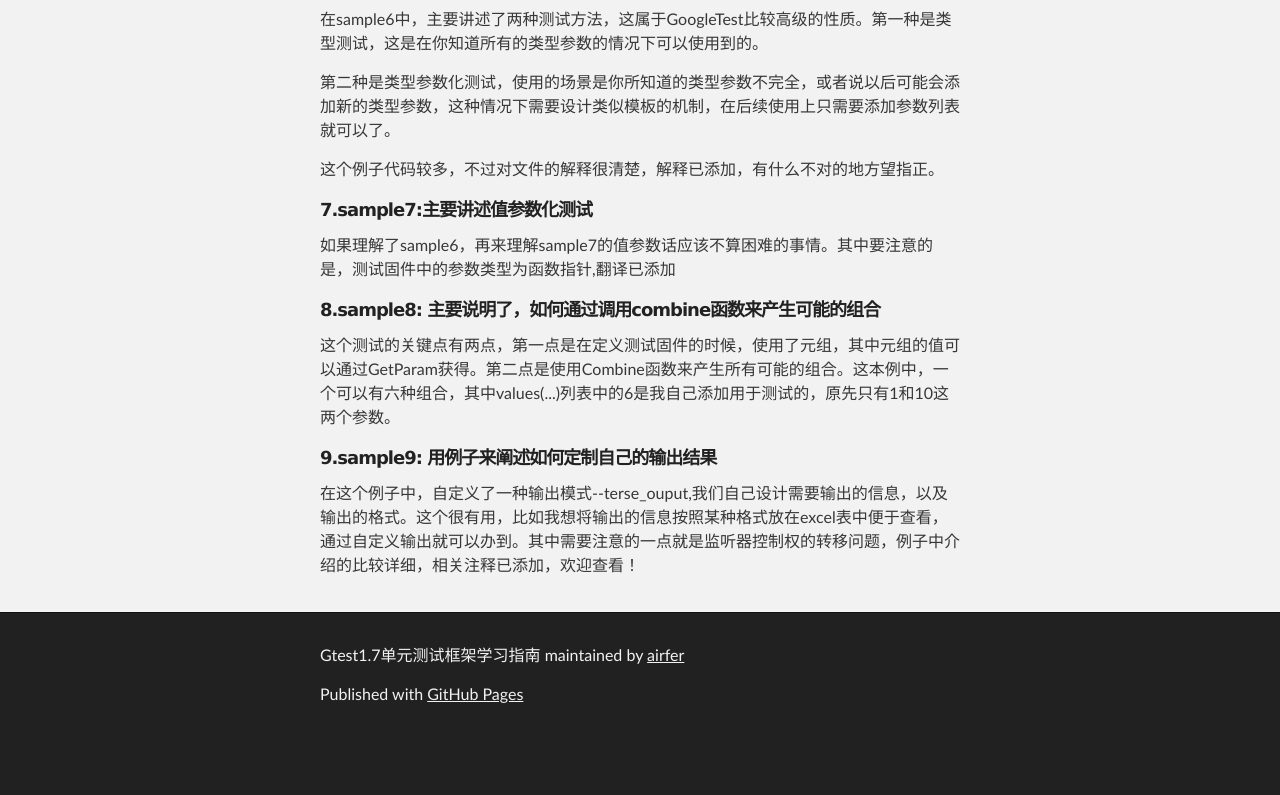
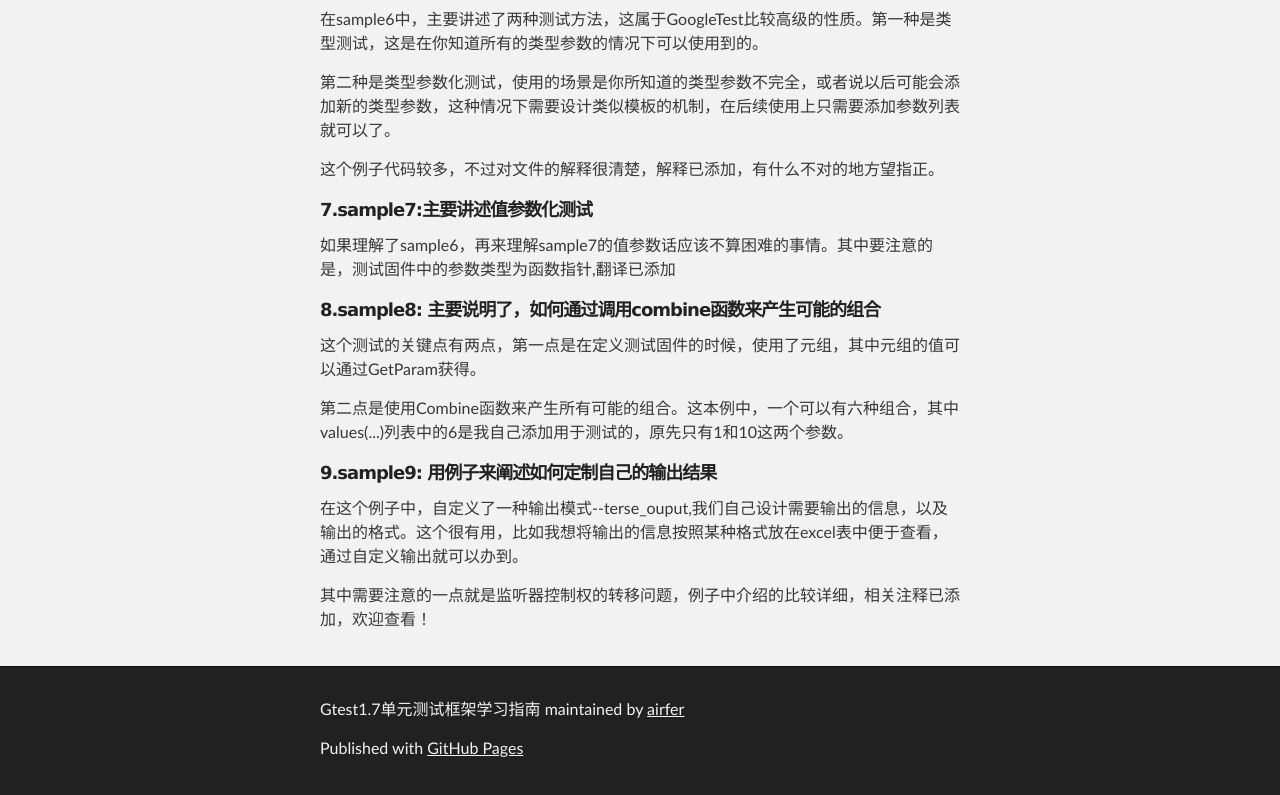
Before and after one commit to airfer/Gtest1.7, a plain HTML site: page index.html in a window 1280 px wide. Shown: the part 1530-2325 px from the top of the page. Before the commit the page ends 2271 px from the top, so only its background shows below. Drawn offline with Linux system fonts and the light colour scheme.

Commit message:
更新了index文件

```diff
--- a/index.html
+++ b/index.html
@@ -97,11 +97,11 @@
 <p>如果理解了sample6，再来理解sample7的值参数话应该不算困难的事情。其中要注意的是，测试固件中的参数类型为函数指针,翻译已添加</p>
 
 <h5>8.sample8: 主要说明了，如何通过调用combine函数来产生可能的组合</h5>
-<p>这个测试的关键点有两点，第一点是在定义测试固件的时候，使用了元组，其中元组的值可以通过GetParam获得。第二点是使用Combine函数来产生所有可能的组合。这本例中，一个可以有六种组合，其中values(...)列表中的6是我自己添加用于测试的，原先只有1和10这两个参数。</p>
+<p>这个测试的关键点有两点，第一点是在定义测试固件的时候，使用了元组，其中元组的值可以通过GetParam获得。</p><p>第二点是使用Combine函数来产生所有可能的组合。这本例中，一个可以有六种组合，其中values(...)列表中的6是我自己添加用于测试的，原先只有1和10这两个参数。</p>
 
 <h5>9.sample9: 用例子来阐述如何定制自己的输出结果</h5>
 
-<p>在这个例子中，自定义了一种输出模式--terse_ouput,我们自己设计需要输出的信息，以及输出的格式。这个很有用，比如我想将输出的信息按照某种格式放在excel表中便于查看，通过自定义输出就可以办到。其中需要注意的一点就是监听器控制权的转移问题，例子中介绍的比较详细，相关注释已添加，欢迎查看！</p>
+<p>在这个例子中，自定义了一种输出模式--terse_ouput,我们自己设计需要输出的信息，以及输出的格式。这个很有用，比如我想将输出的信息按照某种格式放在excel表中便于查看，通过自定义输出就可以办到。</p><p>其中需要注意的一点就是监听器控制权的转移问题，例子中介绍的比较详细，相关注释已添加，欢迎查看！</p>
 
       </section>
     </div>
```
